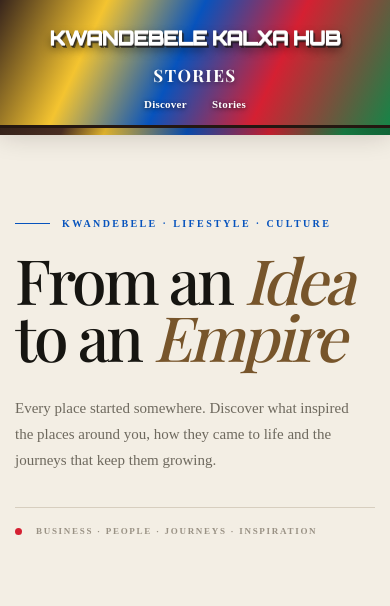
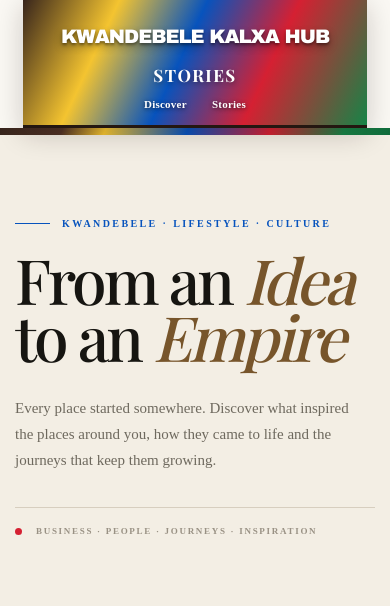
Before and after one commit to LasieHlongwane/kalxa-stories, a Flask app: page / in a window 390 px wide. Shown: the top 606 px of the page. Run offline with Flask 3, Linux system fonts and the light colour scheme; data comes from the database, SQL or seed files in the repository; data that the repository does not hold is empty; some web fonts are replaced.

Commit message:
Refactor fonts and update header styles in base.html
Updated font references and styles throughout the base template. Adjusted header widths and responsive design settings.

```diff
--- a/app/templates/base.html
+++ b/app/templates/base.html
@@ -97,10 +97,10 @@
         rel="stylesheet"
     >
 
-    <!-- FUTURISTIC / IRON MAN-INSPIRED FONT -->
+    <!-- ARCHIVO BLACK BRAND FONT -->
 
     <link
-        href="https://fonts.googleapis.com/css2?family=Orbitron:wght@500;600;700;800;900&display=swap"
+        href="https://fonts.googleapis.com/css2?family=Archivo+Black&display=swap"
         rel="stylesheet"
     >
 
@@ -209,12 +209,12 @@
 
 
             /* =================================================
-               IRON MAN-INSPIRED BRAND FONT
+               ARCHIVO BLACK BRAND FONT
             ================================================= */
 
             --ndebele-art-font:
-                "Orbitron",
-                "DM Sans",
+                "Archivo Black",
+                "Arial Black",
                 sans-serif;
 
 
@@ -373,9 +373,12 @@
 
            Dark Brown → Yellow → Blue → Red → Green
 
-           BACKGROUND COLOURS UNCHANGED
-
-           DESKTOP WIDTH REDUCED BY 40%
+           DESKTOP HEADER WIDTH: 45%
+
+           Previous width: 60%
+           New width: 45%
+
+           Background colours remain unchanged.
         ====================================================== */
 
         .site-header {
@@ -386,7 +389,7 @@
 
             z-index: 1000;
 
-            width: 60%;
+            width: 45%;
 
             max-width: 100%;
 
@@ -420,7 +423,7 @@
 
             width:
                 min(
-                    calc(100% - 36px),
+                    calc(100% - 28px),
                     var(--kalxa-max-width)
                 );
 
@@ -440,7 +443,7 @@
 
             justify-content: center;
 
-            gap: 12px;
+            gap: 10px;
 
         }
 
@@ -481,12 +484,11 @@
         /* =====================================================
            KWANDEBELE KALXA HUB BRAND NAME
 
-           IRON MAN-INSPIRED DESIGN
-
-           - Futuristic angular typography
-           - Orbitron ExtraBold
-           - Metallic white lettering
-           - Transparent background
+           ARCHIVO BLACK
+
+           - Heavy modern lettering
+           - Bold visual appearance
+           - Fully transparent background
            - Centered
            - Responsive
         ====================================================== */
@@ -519,24 +521,26 @@
             color:
                 #ffffff;
 
+            /* ARCHIVO BLACK */
+
             font-family:
                 var(--ndebele-art-font);
 
             font-size:
                 clamp(
-                    22px,
-                    2.8vw,
-                    46px
+                    24px,
+                    2.6vw,
+                    42px
                 );
 
-            font-weight: 900;
+            font-weight: 400;
 
             font-style: normal;
 
-            line-height: 1.12;
+            line-height: 1.1;
 
             letter-spacing:
-                -1.8px;
+                -1.5px;
 
             text-transform: uppercase;
 
@@ -549,22 +553,14 @@
             word-break: normal;
 
 
-            /* ===============================================
-               METALLIC / ARMOUR-STYLE TEXT EFFECT
-            =============================================== */
+            /* SUBTLE TEXT DEPTH */
 
             text-shadow:
-                0 1px 0
-                rgba(255, 255, 255, .65),
-
-                1px 2px 0
-                rgba(30, 25, 25, .7),
-
-                2px 3px 0
-                rgba(20, 20, 20, .5),
-
-                0 5px 10px
-                rgba(0, 0, 0, .55);
+                0 2px 3px
+                rgba(0, 0, 0, .4),
+
+                0 4px 8px
+                rgba(0, 0, 0, .3);
 
 
             transition:
@@ -590,9 +586,6 @@
 
         /* =====================================================
            STORIES BRAND SECTION
-
-           POSITIONED BELOW MAIN BRAND TO GIVE
-           THE LARGER TITLE MORE HORIZONTAL SPACE
         ====================================================== */
 
         .brand-section {
@@ -1496,26 +1489,27 @@
         /* =====================================================
            TABLET RESPONSIVE
 
-           Keep the narrower header usable.
+           The coloured header remains compact while
+           leaving enough room for the branding.
         ====================================================== */
 
         @media (max-width: 1100px) {
 
             .site-header {
 
-                width: 60%;
+                width: 65%;
 
             }
 
 
             .header-inner {
 
-                min-height: 140px;
+                min-height: 135px;
 
                 padding:
-                    16px 0 12px;
-
-                gap: 10px;
+                    14px 0 12px;
+
+                gap: 9px;
 
             }
 
@@ -1524,15 +1518,15 @@
 
                 font-size:
                     clamp(
-                        20px,
-                        3.1vw,
+                        21px,
+                        3.2vw,
                         34px
                     );
 
-                min-height: 56px;
+                min-height: 52px;
 
                 letter-spacing:
-                    -1.3px;
+                    -1.2px;
 
             }
 
@@ -1556,8 +1550,8 @@
         /* =====================================================
            MOBILE RESPONSIVE
 
-           On phones the header expands to the screen
-           width to prevent text and navigation overflow.
+           Keep the header narrower than the screen
+           without cutting off the branding.
 
            BACKGROUND COLOURS UNCHANGED.
         ====================================================== */
@@ -1578,7 +1572,7 @@
 
             .site-header {
 
-                width: 100%;
+                width: 88%;
 
                 background:
                     linear-gradient(
@@ -1601,7 +1595,7 @@
             .header-inner {
 
                 width:
-                    calc(100% - 30px);
+                    calc(100% - 20px);
 
                 min-height: 125px;
 
@@ -1633,7 +1627,7 @@
 
 
             /* ===============================================
-               FUTURISTIC MOBILE BRAND
+               ARCHIVO BLACK MOBILE BRAND
             =============================================== */
 
             .brand-name {
@@ -1660,17 +1654,17 @@
 
                 font-size:
                     clamp(
-                        19px,
-                        5.2vw,
-                        30px
+                        18px,
+                        5vw,
+                        28px
                     );
 
-                font-weight: 900;
+                font-weight: 400;
 
                 line-height: 1.12;
 
                 letter-spacing:
-                    -1.2px;
+                    -1px;
 
                 white-space: normal;
 
@@ -1773,6 +1767,13 @@
 
         @media (max-width: 380px) {
 
+            .site-header {
+
+                width: 92%;
+
+            }
+
+
             .header-inner {
 
                 min-height: 128px;
@@ -1802,17 +1803,17 @@
                 font-size:
                     clamp(
                         17px,
-                        5.1vw,
+                        5vw,
                         21px
                     );
 
                 font-family:
                     var(--ndebele-art-font);
 
-                font-weight: 900;
+                font-weight: 400;
 
                 letter-spacing:
-                    -1px;
+                    -.9px;
 
                 padding:
                     4px 0;
@@ -1905,7 +1906,7 @@
     <div class="header-inner">
 
         <!-- ===============================================
-             CENTERED FUTURISTIC BRAND
+             CENTERED ARCHIVO BLACK BRAND
         =============================================== -->
 
         <a
```
